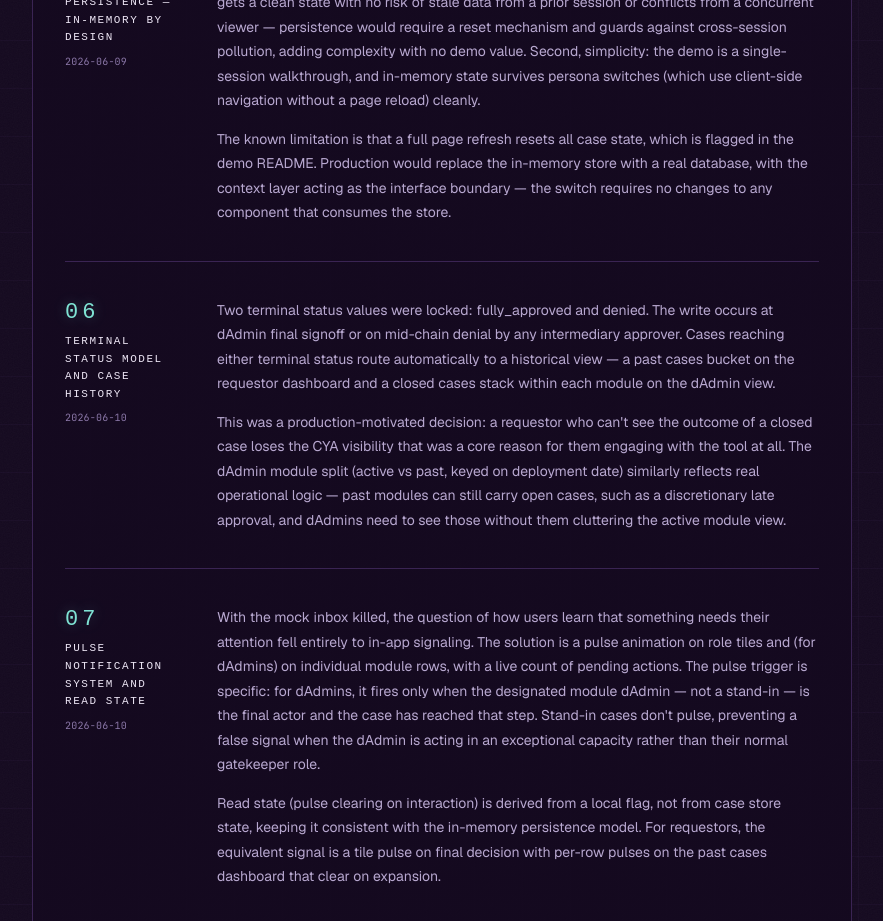
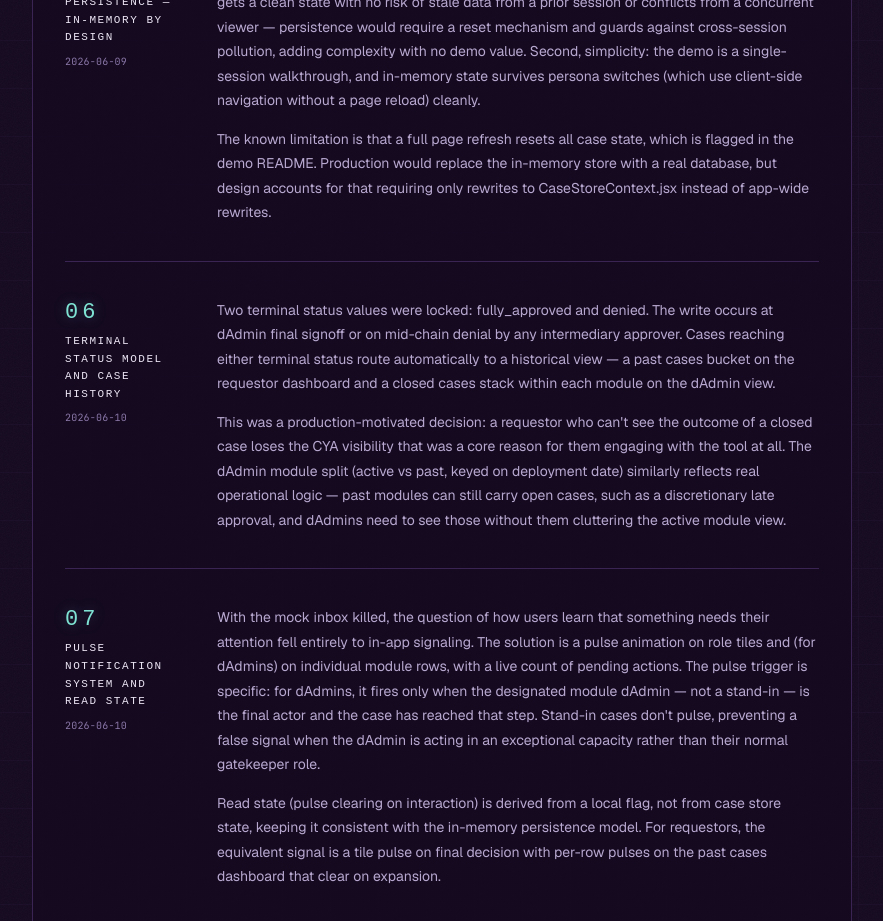
Before and after one commit to CGJones99/flume, a React (Vite) app: page /tradeoffs in a window 1280 px wide. Shown: the part 1980-2901 px from the top of the page, without its empty margins (198-1081 px from the left). Built offline with nearby package versions, Linux system fonts and the light colour scheme; a web font is replaced by a local one.

Commit message:
Update Tradeoffs.jsx >language cleanup

```diff
--- a/src/pages/portfolio/Tradeoffs.jsx
+++ b/src/pages/portfolio/Tradeoffs.jsx
@@ -38,7 +38,7 @@ const DECISIONS = [
     sub: '2026-06-09',
     body: [
       'Case and event state lives in React context only. No localStorage, sessionStorage, or external database. The decision was made on two grounds. First, isolation: each user running the demo gets a clean state with no risk of stale data from a prior session or conflicts from a concurrent viewer — persistence would require a reset mechanism and guards against cross-session pollution, adding complexity with no demo value. Second, simplicity: the demo is a single-session walkthrough, and in-memory state survives persona switches (which use client-side navigation without a page reload) cleanly.',
-      'The known limitation is that a full page refresh resets all case state, which is flagged in the demo README. Production would replace the in-memory store with a real database, with the context layer acting as the interface boundary — the switch requires no changes to any component that consumes the store.',
+      'The known limitation is that a full page refresh resets all case state, which is flagged in the demo README. Production would replace the in-memory store with a real database, but design accounts for that requiring only rewrites to CaseStoreContext.jsx instead of app-wide rewrites.',
     ],
   },
   {
```
